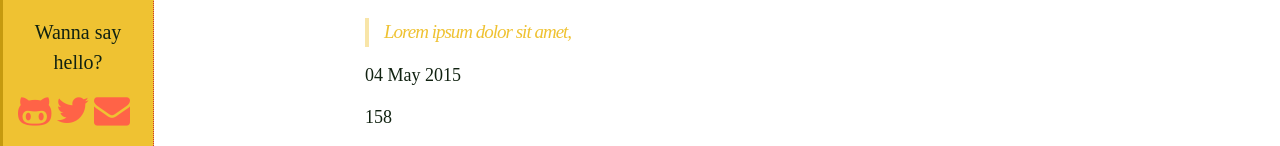
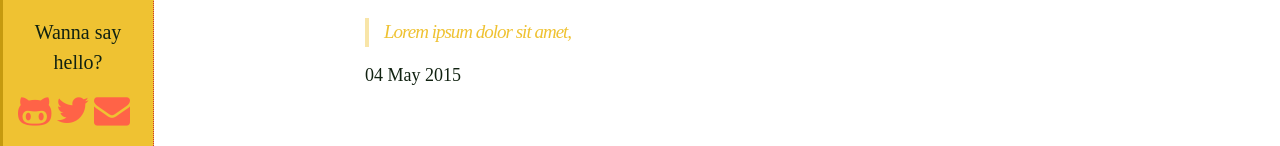
Before and after one commit to depekur/depekur.github.io, a Jekyll site: the page built from _posts/2015-04-24-hello.markdown, in a window 1280 px wide and 900 px high, scrolled down 965 px. Shown: the part 754-900 px from the top of the window. Built offline with Jekyll 4.4.1, drawn with Linux system fonts in a browser that asks for light colours; nearby versions of some CDN libraries; some web fonts are replaced.

Commit message:
00992342

```diff
--- a/_posts/2015-04-24-hello.markdown
+++ b/_posts/2015-04-24-hello.markdown
@@ -64,5 +64,3 @@ end
 
 
 {{ site.time | date_to_long_string }}
-
-{{ page.content | number_of_words }}
```
